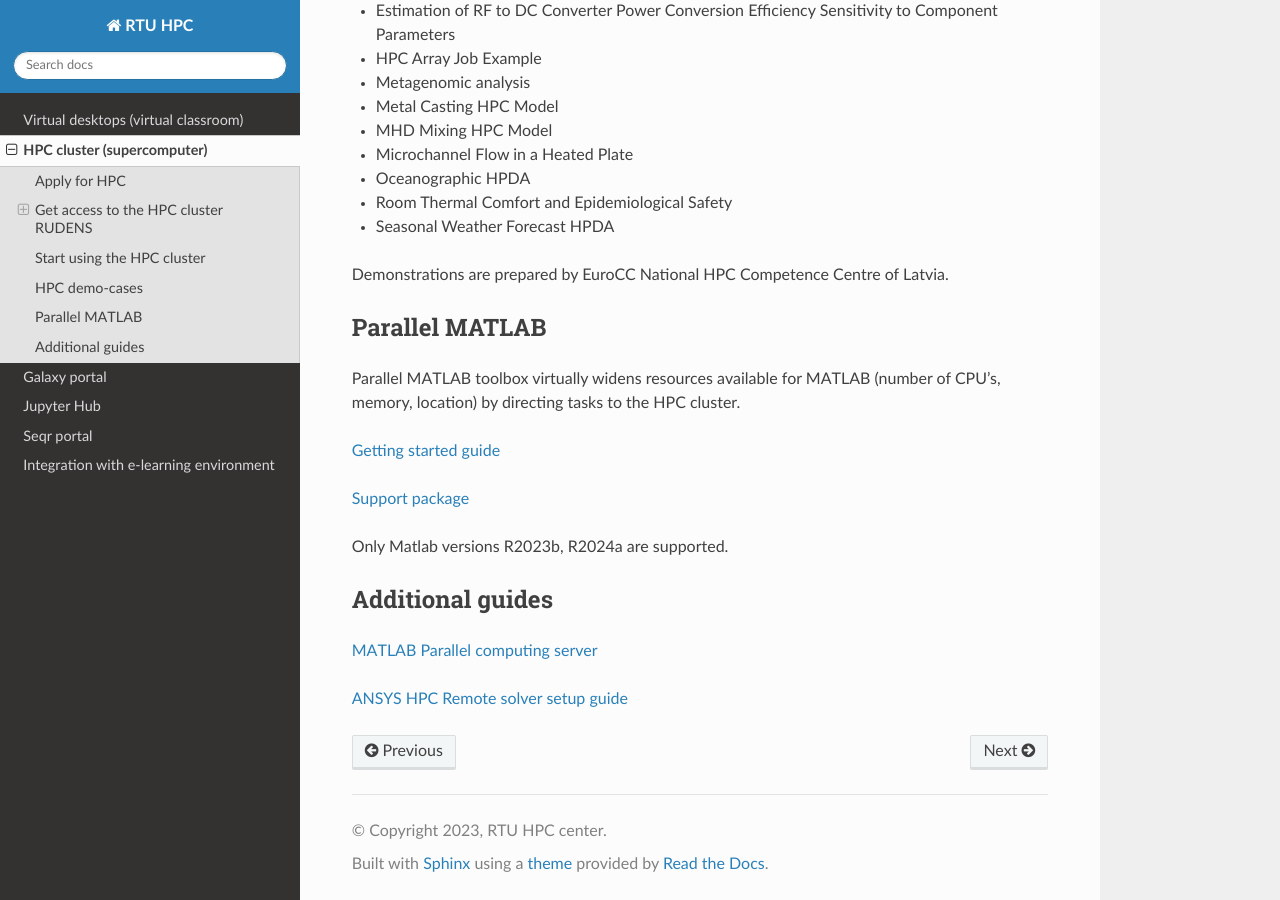
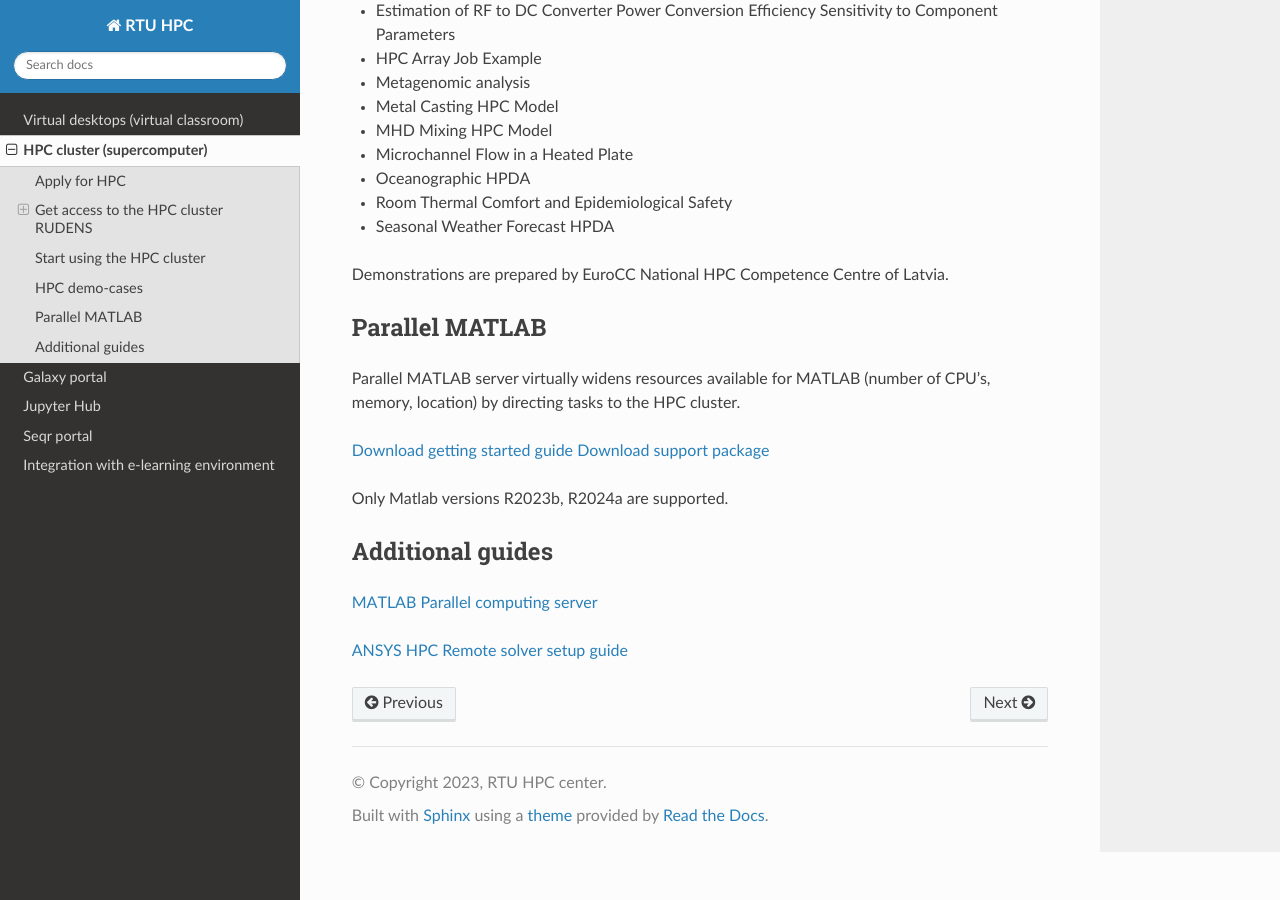
Before and after one commit to rtuhpc/hpc-platform, a Sphinx documentation site: the page built from doc/hpc.md, in a window 1280 px wide and 900 px high, scrolled down 11756 px. Built offline with Sphinx 7.4.7 and the Read the Docs theme 3.1.0, drawn with Linux system fonts in a browser that asks for light colours.

Commit message:
Update hpc.md

```diff
--- a/doc/hpc.md
+++ b/doc/hpc.md
@@ -93,11 +93,10 @@
 Demonstrations are prepared by EuroCC National HPC Competence Centre of Latvia.
 
 ## Parallel MATLAB
-Parallel MATLAB toolbox virtually widens resources available for MATLAB (number of CPU’s, memory, location) by directing tasks to the HPC cluster.
+Parallel MATLAB server virtually widens resources available for MATLAB (number of CPU’s, memory, location) by directing tasks to the HPC cluster.
 
-[Getting started guide](./files/Getting_Started_With_Serial_And_Parallel_MATLAB.pdf)
-
-[Support package](./files/rtu.Desktop.zip)
+[Download getting started guide](./files/Getting_Started_With_Serial_And_Parallel_MATLAB.pdf)
+[Download support package](./files/rtu.Desktop.zip)
 
 Only Matlab versions R2023b, R2024a are supported.
 
```
